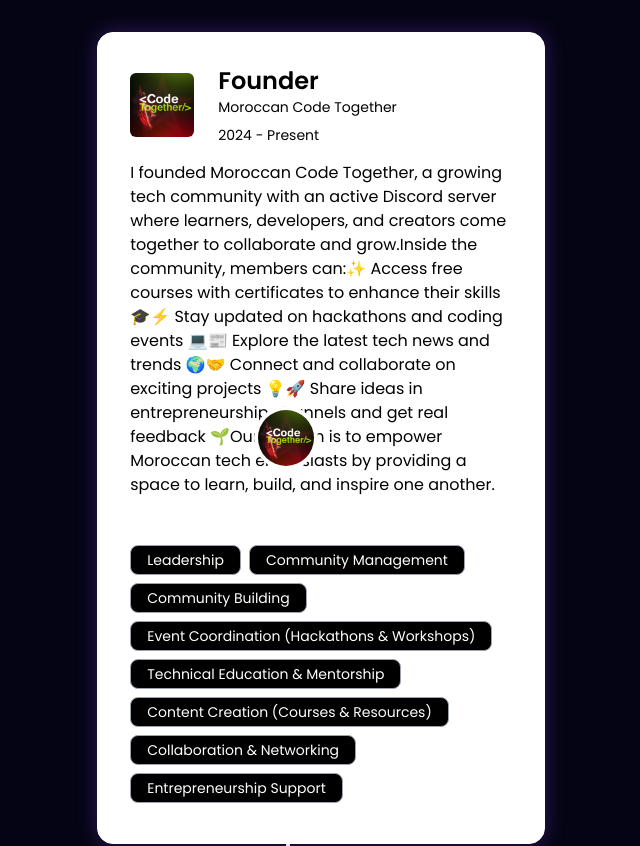
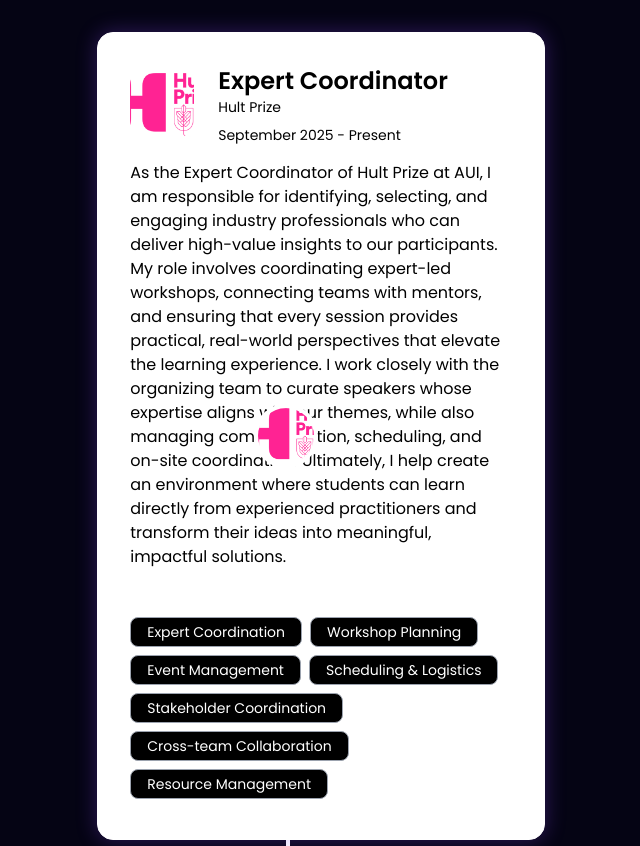
Before and after one commit to RamiR4mi/my-portfolio, a React (Vite) app: page / in a window 1280 px wide. Shown: the part 2140-2986 px from the top of the page, without its empty margins (354-994 px from the left). Built offline with nearby package versions, Linux system fonts and the light colour scheme.

Commit message:
hult prize experience added

```diff
--- a/src/constants.js
+++ b/src/constants.js
@@ -91,6 +91,7 @@
 import yaz12 from './assets/designs/yaz/yaz12.png';
 import soliya from './assets/soliya.png';
 import alhiane1 from './assets/designs/alhiane/alhiane1.png';
+import hultprizelogo from './assets/hult_prize/logo.png';
 
 
 export const SkillsInfo = [
@@ -151,6 +152,29 @@
   export const experiences = [
     {
       id: 0,
+      img: hultprizelogo,
+      role: "Expert Coordinator",
+      company: "Hult Prize",
+      date: "September 2025 - Present",
+      desc: `As the Expert Coordinator of Hult Prize at AUI, I am responsible for identifying, selecting, and engaging industry professionals who can deliver high-value insights to our participants. My role involves coordinating expert-led workshops, connecting teams with mentors, and ensuring that every session provides practical, real-world perspectives that elevate the learning experience. I work closely with the organizing team to curate speakers whose expertise aligns with our themes, while also managing communication, scheduling, and on-site coordination. Ultimately, I help create an environment where students can learn directly from experienced practitioners and transform their ideas into meaningful, impactful solutions.`,
+      skills: [
+        "Expert Coordination",
+
+"Workshop Planning",
+
+"Event Management",
+
+"Scheduling & Logistics",
+
+"Stakeholder Coordination",
+
+"Cross-team Collaboration",
+
+"Resource Management",
+      ],
+    },
+    {
+      id: 1,
       img: mctLogo,
       role: "Founder",
       company: "Moroccan Code Together",
@@ -169,7 +193,7 @@
       ],
     },
     {
-      id: 1,
+      id: 2,
       img: spotLogo,
       role: "CO-Founder / Software Engineer",
       company: "SportSpot",
@@ -189,7 +213,7 @@
       ],
     },
     {
-      id: 2,
+      id: 3,
       img: cortexLogo,
       role: "Software developer & Marketing Lead",
       company: "Cortex Agency",
@@ -198,17 +222,17 @@
       skills: ["JavaScript", "Python", "MongoDB", "React", "Photoshop", "Adobe After Effects"],
     },
      {
-      id: 3,
+      id: 4,
       img: auiLogo,
       role: "Al Akhawayn University Social Media Manager",
       company: "Al Akhawayn University",
       date: "2024",
       desc: "●	Amplified student engagement by 80 % through targeted content creation and community interaction on social media"+
-'●	Produced compelling graphics and videos using Adobe Creative Suite and video editing tools to boost visibility'+
-'●	Streamlined department event coordination by mapping out timelines, assigning tasks, and ensuring cross-team communication'+
-'●	Facilitated town hall and monthly leadership meetings by managing logistics, drafting agendas, and coordinating stakeholders'+
-'●	Adjusted project plans and priorities in response to shifting deadlines and institutional needs'+
-'●	Supported administrative operations by handling communications, scheduling, and document preparation',
+            '●	Produced compelling graphics and videos using Adobe Creative Suite and video editing tools to boost visibility'+
+            '●	Streamlined department event coordination by mapping out timelines, assigning tasks, and ensuring cross-team communication'+
+            '●	Facilitated town hall and monthly leadership meetings by managing logistics, drafting agendas, and coordinating stakeholders'+
+            '●	Adjusted project plans and priorities in response to shifting deadlines and institutional needs'+
+            '●	Supported administrative operations by handling communications, scheduling, and document preparation',
       skills: ["Photoshop", "Adobe After Effects"],
     },
   ];
```
Also changed, not shown: src/assets/hult_prize/logo.png (added).
